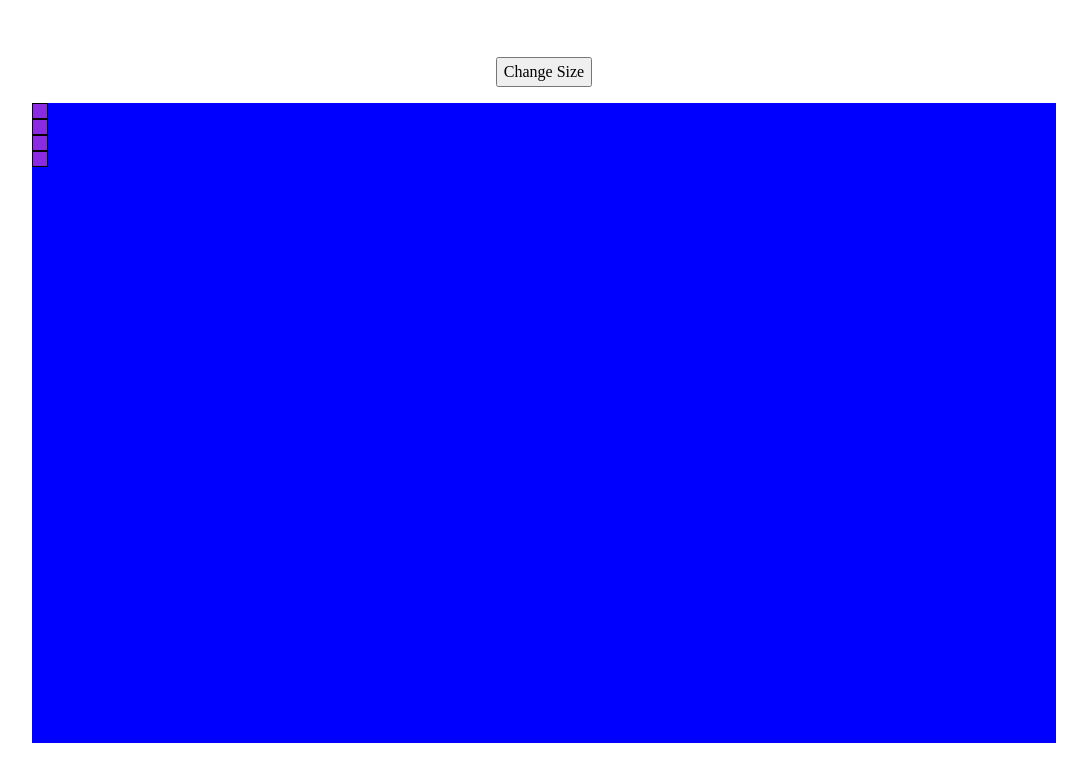
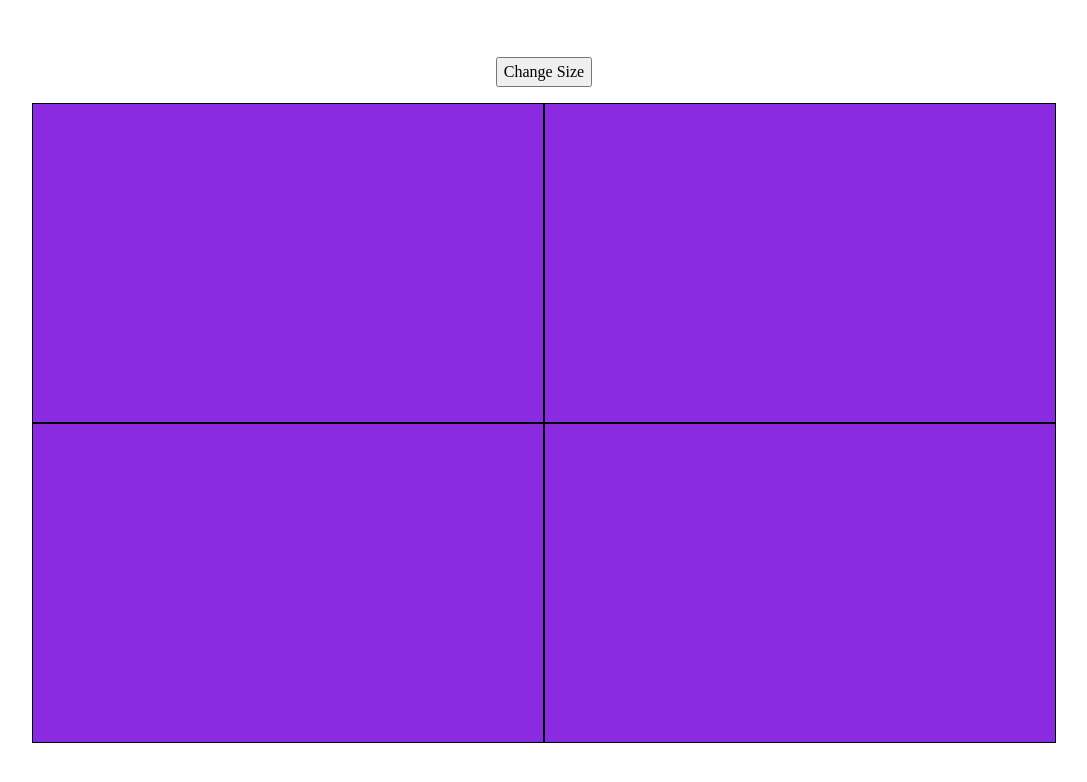
Before and after one commit to m-mackey/etch-a-sketch, a plain HTML site: page index.html in a window 1280 px wide. Shown: the whole page, without its empty margins (96-1183 px from the left). Drawn offline with Linux system fonts and the light colour scheme.

Commit message:
Display pixels in an even grid
Uses a calculation to determine flex-basis for each pixel and
sets that number as an inline style on each pixel. There may be a
way to do this that is "nicer" than setting an inline style.
Using CSS Grid for this would be better, but at this point Odin
Project hasn't had the learner use Grid, so solving problems such
as this (with the "current" tools available) has become a learning
process/puzzle on it's own.

```diff
--- a/scripts.js
+++ b/scripts.js
@@ -7,9 +7,12 @@ const userNum = 2;
 let totalPixels = userNum * userNum;
 console.log(totalPixels);
 
+let flexBasisCalc = (userNum * 100) / totalPixels;
+console.log(flexBasisCalc);
+
 for (let i = 0; i < totalPixels; i++) {
-    console.log(i);
     const pixel = document.createElement('div');
     pixel.classList.add('pixel');
+    pixel.style.flexBasis = `${flexBasisCalc}%`;
     canvas.appendChild(pixel);
 }
--- a/styles.css
+++ b/styles.css
@@ -11,12 +11,12 @@ body {
 .canvas {
     width: 80%;
     height: 80%;
-    background-color: blue;
+    display: flex;
+    flex-wrap: wrap;
 }
 
 .pixel {
-    width: 1em;
-    height: 1em;
     background-color: blueviolet;
     border: 1px solid black; /*keep in mind where borders touch is doubled */
+    flex-grow: 1;
 }
```
